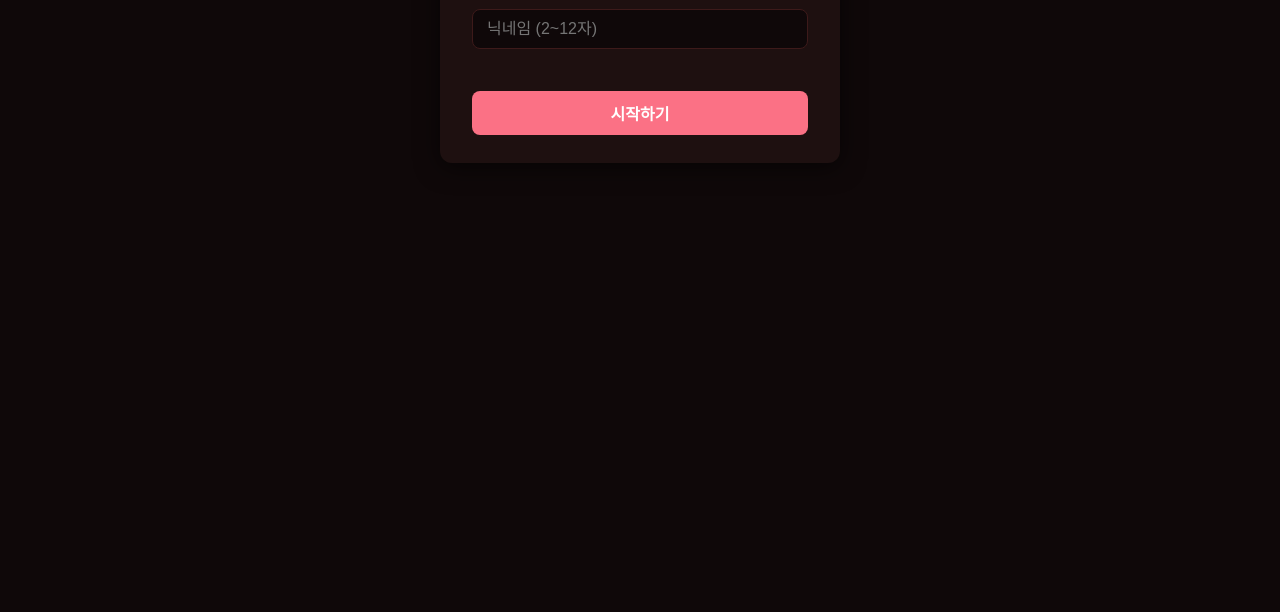
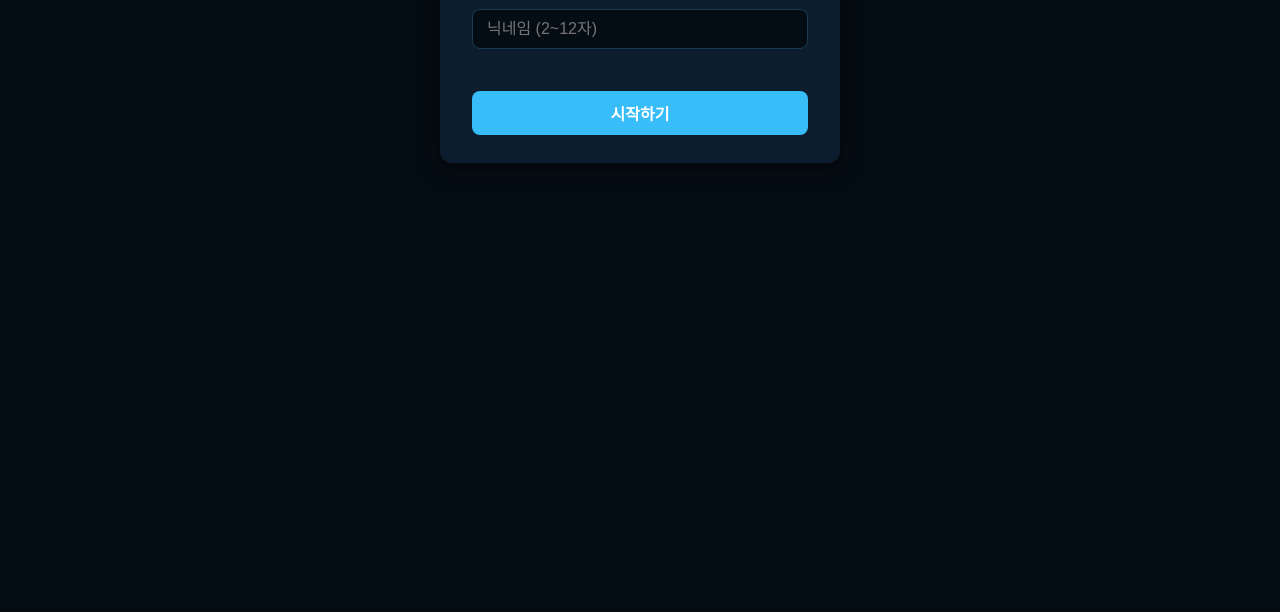
Before and after one commit to leesubin3546-creator/omok-online, a website: page public/index.html in a window 1280 px wide. Shown: the part 188-800 px from the top of the page. Drawn offline with nearby package versions, Linux system fonts and the light colour scheme.

Commit message:
Add files via upload

```diff
--- a/public/index.html
+++ b/public/index.html
@@ -7,13 +7,13 @@
 <script src="/socket.io/socket.io.js"></script>
 <style>
   :root {
-    --bg: #0f0809;
-    --surface: #1e1010;
-    --card: #2d1818;
-    --accent: #fb7185;
-    --accent2: #fbbf24;
-    --text: #ffe4e6;
-    --text2: #fda4af;
+    --bg: #050d14;
+    --surface: #0c1e2e;
+    --card: #112840;
+    --accent: #38bdf8;
+    --accent2: #7dd3fc;
+    --text: #e0f2fe;
+    --text2: #7dd3fc;
     --board-bg: #c8a96e;
     --board-line: #7a5c2e;
     --black-stone: #1a1a1a;
@@ -71,7 +71,7 @@
     outline: none;
     transition: border-color 0.2s;
   }
-  input[type=text] { border: 1px solid #3d1a1a; }
+  input[type=text] { border: 1px solid #1a3a52; }
   input[type=text]:focus { border-color: var(--accent); }
   button {
     padding: 10px 20px;
@@ -83,9 +83,9 @@
     font-weight: 600;
   }
   .btn-primary { background: var(--accent); color: #fff; }
-  .btn-primary:hover { background: #f43f5e; transform: translateY(-1px); }
+  .btn-primary:hover { background: #0ea5e9; transform: translateY(-1px); }
   .btn-secondary { background: var(--card); color: var(--text); }
-  .btn-secondary:hover { background: #3d2020; }
+  .btn-secondary:hover { background: #1a3a52; }
   .btn-sm { padding: 6px 14px; font-size: 0.85rem; }
 
   /* 닉네임 설정 */
```
